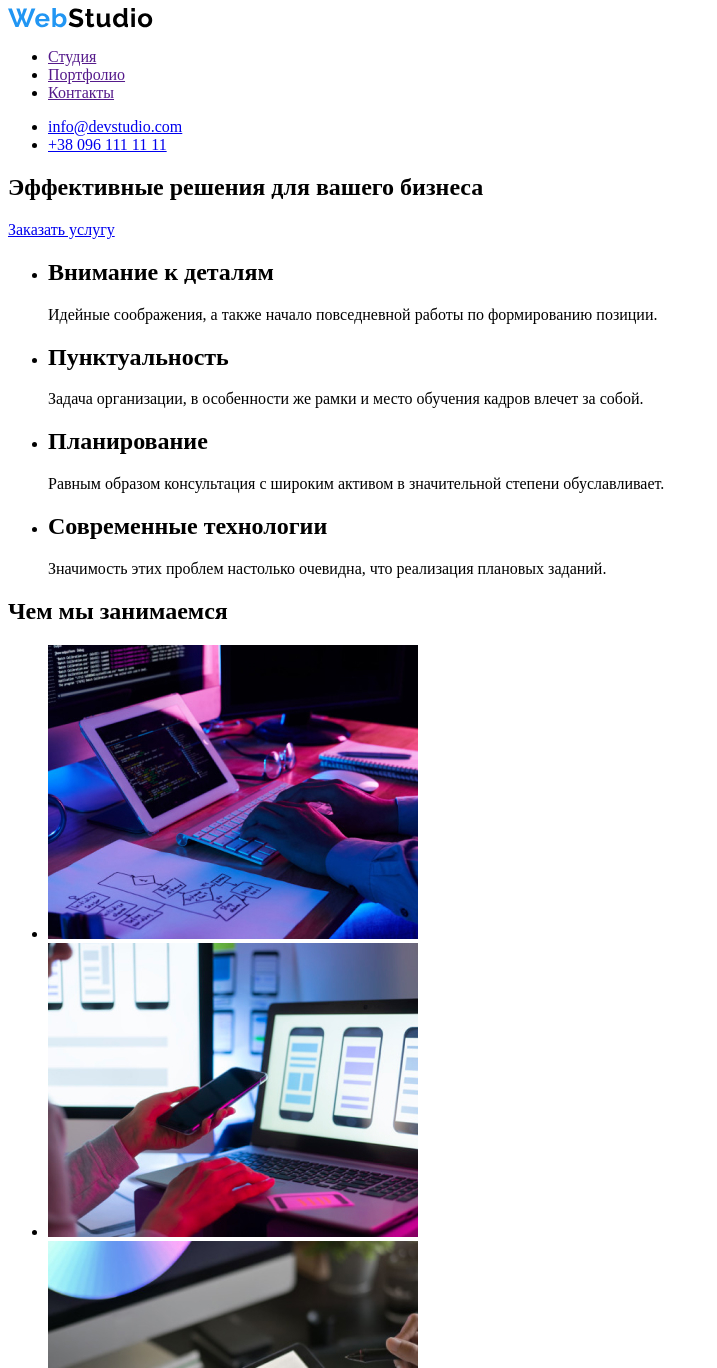
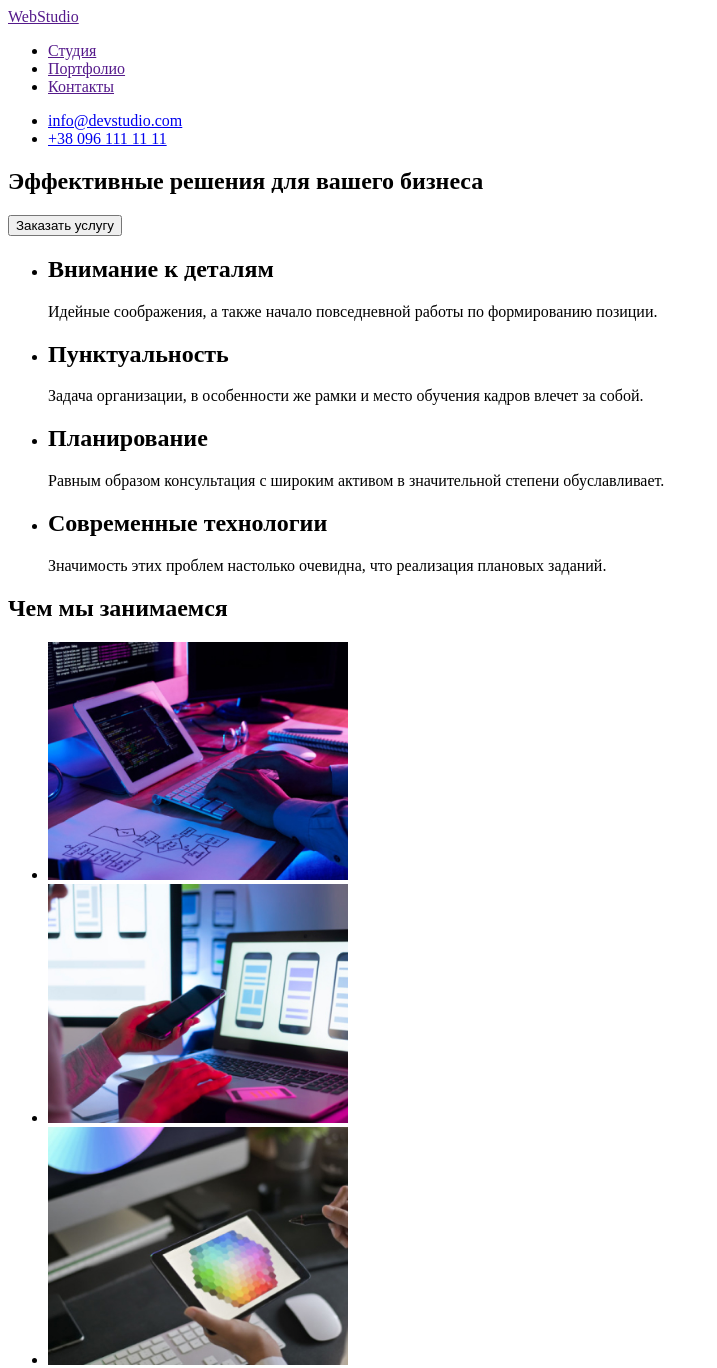
Before and after one commit to 86andrey/goit-markup-hw-01, a plain HTML site: page index.html in a window 1280 px wide. Shown: the top 1368 px of the page, without its empty margins (0-717 px from the left). Drawn offline with Linux system fonts and the light colour scheme.

Commit message:
Update homework

```diff
--- a/index.html
+++ b/index.html
@@ -8,9 +8,7 @@
 </head>
 <body>
     <header>
-        <a href="">
-            <img src="images/logo.svg" alt="">
-        </a>
+        <a href="">WebStudio</a>
         <nav>
             <ul>
                 <li> <a href="">Студия</a> </li>
@@ -27,7 +25,7 @@
         <div>
             <section>
                 <h1>Эффективные решения для вашего бизнеса</h1>
-                <a href="/">Заказать услугу</a>
+                <button type="button">Заказать услугу</button>
             </section>
         </div>
         <section>
@@ -59,28 +57,28 @@
         <section>
             <h2>Чем мы занимаемся</h2>
             <ul>
-                <li><img src="images/img1.jpg" alt=""></li>
-                <li><img src="images/img2.jpg" alt=""></li>
-                <li><img src="images/img3.jpg" alt=""></li>
+                <li><img src="images/img1.jpg" alt="создание сайта" width="300"></li>
+                <li><img src="images/img2.jpg" alt="оптимизация" width="300"></li>
+                <li><img src="images/img3.jpg" alt="стилизация" width="300"></li>
             </ul>
         </section>
         <section>
             <h2>Наша команда</h2>
             <ul>
                 <li>
-                    <img src="images/foto1.jpg" alt="">
+                    <img src="images/foto1.jpg" alt="Игорь Демьяненко" width="300">
                     <h3>Игорь Демьяненко</h3>
                     <p>Product Designer</p>
                 </li>
-                <li><img src="images/foto2.jpg" alt="">
+                <li><img src="images/foto2.jpg" alt="Ольга Репина" width="300">
                     <h3>Ольга Репина</h3>
                     <p>Frontend Developer</p>
                 </li>
-                <li><img src="images/foto3.jpg" alt="">
+                <li><img src="images/foto3.jpg" alt="Николай Тарасов" width="300">
                     <h3>Николай Тарасов</h3>
                     <p>Marketing</p>
                 </li>
-                <li><img src="images/foto4.jpg" alt="">
+                <li><img src="images/foto4.jpg" alt="Михаил Ермаков" width="300">
                     <h3>Михаил Ермаков</h3>
                     <p>UI Designer</p>
                 </li>
@@ -88,9 +86,7 @@
         </section>
     </main>
     <footer>
-        <a href="">
-            <img src="images/logo.svg" alt="">
-        </a>
+        <a href="">WebStudio</a>
         <address>
             г. Киев, пр-т Леси Украинки, 26 <br>
             info@example.com <br>
```
